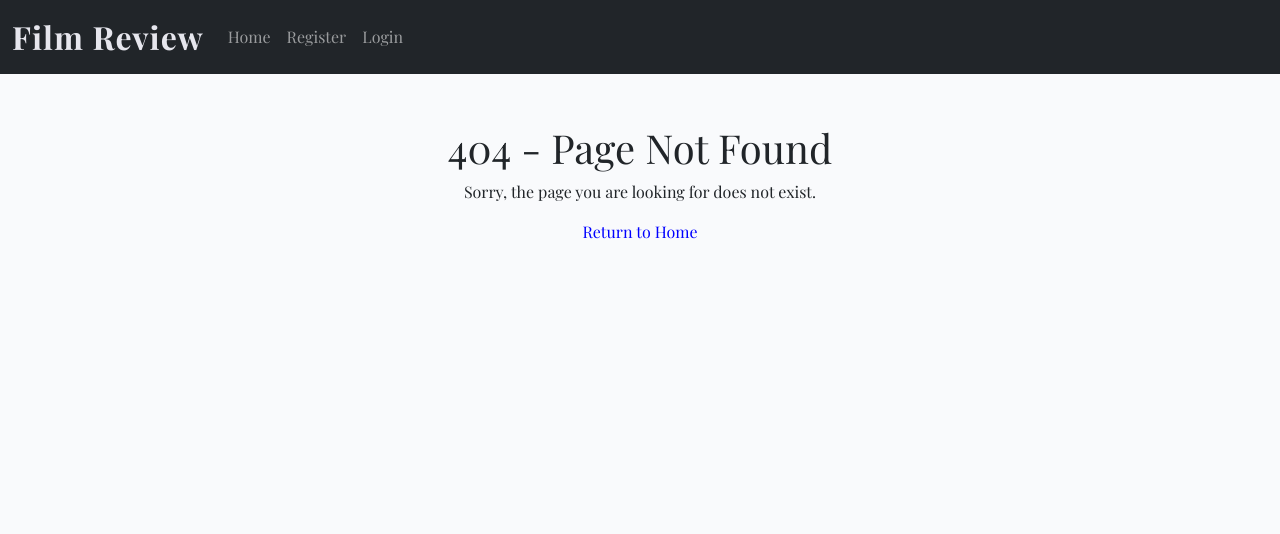
After one commit to Duffew/film-review, a Django app: template templates/404.html in a window 1280 px wide. The commit adds this page. Shown: the top 534 px of the page. Run offline with Django 5.2, Linux system fonts and the light colour scheme; the template is opened without the code that fills it, so the values that code supplies are empty; some web fonts are replaced.

Commit message:
feat: add 404.html

```diff
--- a/review/templates/review/review_detail.html
+++ b/review/templates/review/review_detail.html
@@ -42,7 +42,7 @@
 </div>
 
 <!-- Comments Section -->
-<!-- code from CI Django blog walkthrough -->
+<!-- Credit Code Institute Django blog walkthrough -->
 <!-- Displaying count of comments -->
 <div class="container border mt-4 mb-4 px-3 py-3 mx-auto detail-main-sections">
     <div class="row">
@@ -74,10 +74,10 @@
                     {{ comment_form | crispy }}
                     {% csrf_token %}
                     <input type="hidden" name="parent" id="parent-id">
-                    <button id="submitButton" type="submit" class="btn btn-lg custom-button">Submit</button>
+                    <button id="submitButton" type="submit" class="custom-button">Submit</button>
                 </form>
                 {% else %}
-                <p>Log in to leave a comment</p>
+                <p>Log in to leave a comment or reply.</p>
                 {% endif %}
             </div>
         </div>
--- /dev/null
+++ b/templates/404.html
@@ -0,0 +1,9 @@
+{% extends 'base.html' %}
+
+{% block content %}
+<div style="text-align: center; padding: 50px;">
+    <h1>404 - Page Not Found</h1>
+    <p>Sorry, the page you are looking for does not exist.</p>
+    <a href="{% url 'home' %}" style="text-decoration: none; color: blue;">Return to Home</a>
+</div>
+{% endblock content %}
```
